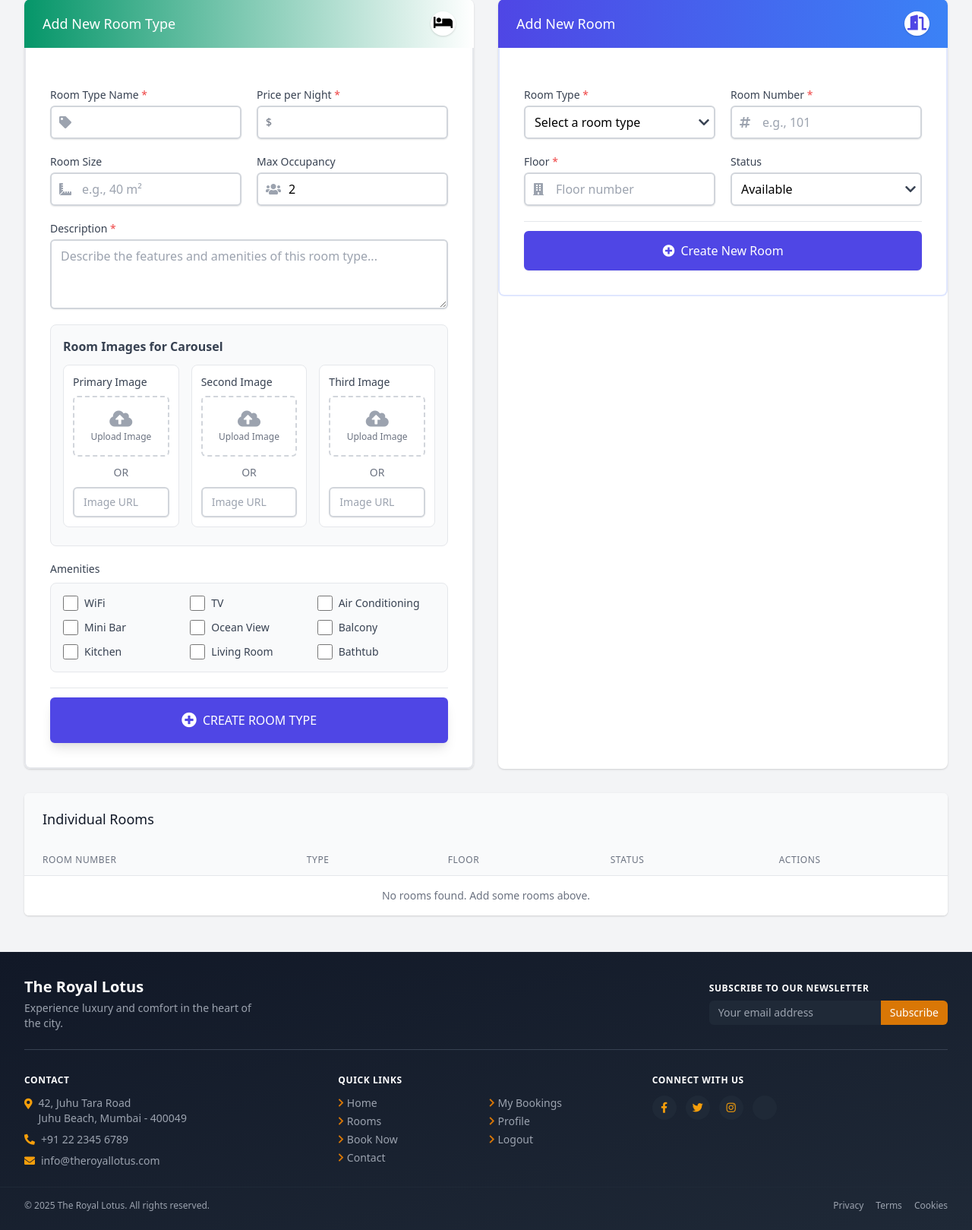
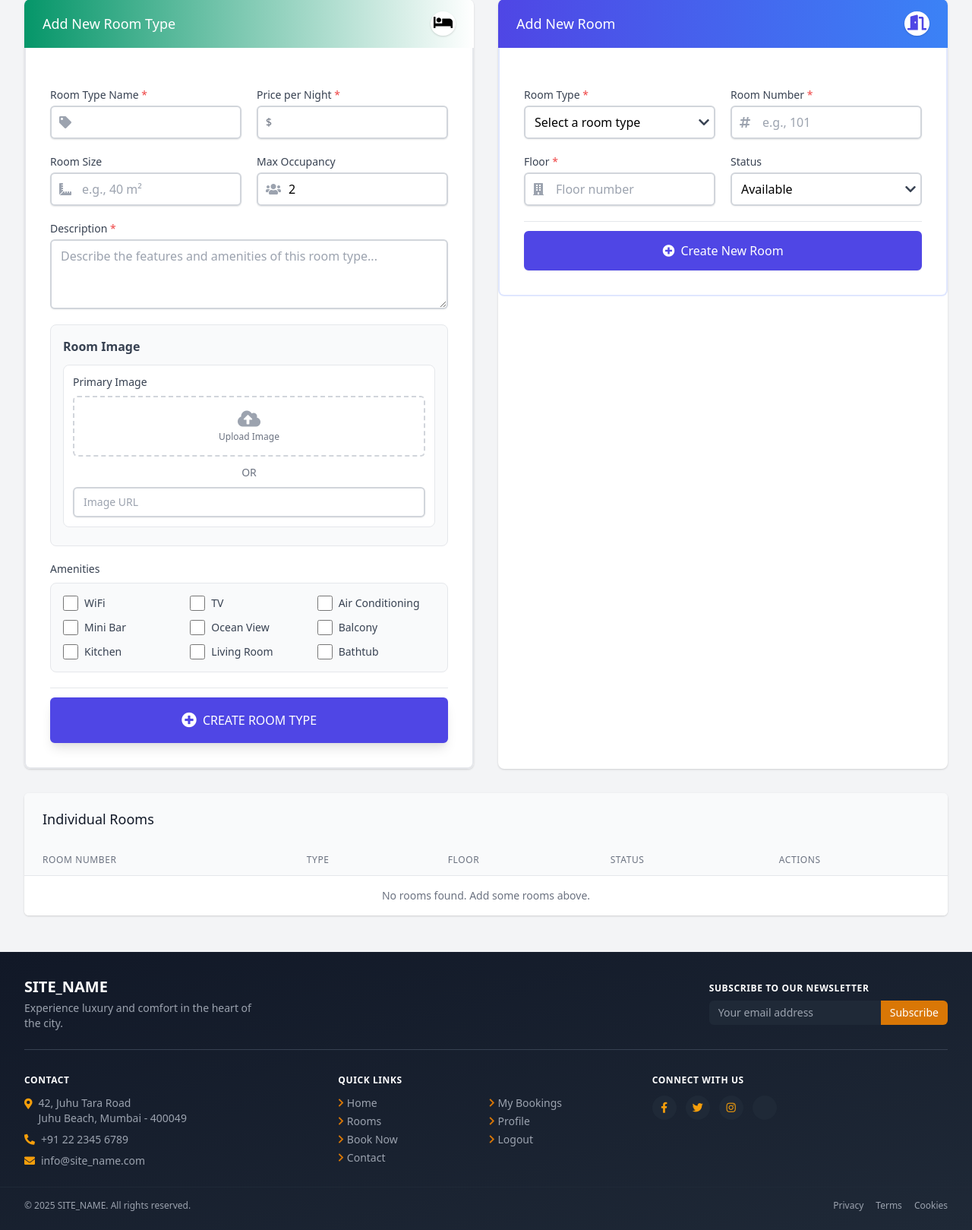
Before and after one commit to Ajajeet93/TheRoyalStayNew, a PHP site: page /hotel_management/manage_rooms.php in a window 1280 px wide. Shown: the part 703-2322 px from the top of the page at 76% size. Run offline with PHP 8.4, Linux system fonts and the light colour scheme; a user stored in the database is signed in; data comes from the database, SQL or seed files in the repository; data that the repository does not hold is empty; some libraries are stand-ins or nearby versions.

Commit message:
Add files via upload

```diff
--- a/manage_rooms.php
+++ b/manage_rooms.php
@@ -29,8 +29,6 @@ if ($_SERVER['REQUEST_METHOD'] === 'POST' && isset($_POST['action'])) {
         $size = $_POST['size'] ?? '';
         $max_occupancy = $_POST['max_occupancy'] ?? 2;
         $image_url = $_POST['image_url'] ?? '';
-        $image_url_2 = $_POST['image_url_2'] ?? '';
-        $image_url_3 = $_POST['image_url_3'] ?? '';
 
         // Handle image uploads
         $upload_dir = 'images/rooms/';
@@ -52,40 +50,6 @@ if ($_SERVER['REQUEST_METHOD'] === 'POST' && isset($_POST['action'])) {
             }
         }
 
-        // Process second image upload
-        if (isset($_FILES['image_upload_2']) && $_FILES['image_upload_2']['error'] == 0) {
-            $file_tmp = $_FILES['image_upload_2']['tmp_name'];
-            $file_name = basename($_FILES['image_upload_2']['name']);
-            $file_ext = strtolower(pathinfo($file_name, PATHINFO_EXTENSION));
-
-            // Generate unique filename
-            $new_file_name = uniqid('room_') . '.' . $file_ext;
-            $destination = $upload_dir . $new_file_name;
-
-            // Check if file is an image
-            $allowed_types = ['jpg', 'jpeg', 'png', 'gif'];
-            if (in_array($file_ext, $allowed_types) && move_uploaded_file($file_tmp, $destination)) {
-                $image_url_2 = $destination;
-            }
-        }
-
-        // Process third image upload
-        if (isset($_FILES['image_upload_3']) && $_FILES['image_upload_3']['error'] == 0) {
-            $file_tmp = $_FILES['image_upload_3']['tmp_name'];
-            $file_name = basename($_FILES['image_upload_3']['name']);
-            $file_ext = strtolower(pathinfo($file_name, PATHINFO_EXTENSION));
-
-            // Generate unique filename
-            $new_file_name = uniqid('room_') . '.' . $file_ext;
-            $destination = $upload_dir . $new_file_name;
-
-            // Check if file is an image
-            $allowed_types = ['jpg', 'jpeg', 'png', 'gif'];
-            if (in_array($file_ext, $allowed_types) && move_uploaded_file($file_tmp, $destination)) {
-                $image_url_3 = $destination;
-            }
-        }
-
         // Process amenities
         $amenities = [];
         if (isset($_POST['amenities']) && is_array($_POST['amenities'])) {
@@ -104,8 +68,6 @@ if ($_SERVER['REQUEST_METHOD'] === 'POST' && isset($_POST['action'])) {
                     'max_occupancy' => $max_occupancy,
                     'amenities' => json_encode($amenities),
                     'image_url' => $image_url,
-                    'image_url_2' => $image_url_2,
-                    'image_url_3' => $image_url_3,
                     'updated_at' => date('Y-m-d H:i:s')
                 ]);
 
@@ -330,7 +292,7 @@ $common_amenities = ['WiFi', 'TV', 'Air Conditioning', 'Mini Bar', 'Ocean View',
                         </div>
 
                         <div class="p-4 bg-gray-50 rounded-lg border border-gray-200">
-                            <label class="block text-base font-bold text-gray-700 mb-3">Room Images for Carousel</label>
+                            <label class="block text-base font-bold text-gray-700 mb-3">Room Image</label>
 
                             <div class="flex flex-nowrap overflow-x-auto pb-2 space-x-4 carousel-inputs">
                                 <!-- Image 1 -->
@@ -348,42 +310,6 @@ $common_amenities = ['WiFi', 'TV', 'Air Conditioning', 'Mini Bar', 'Ocean View',
                                             <span class="text-gray-500 text-sm">OR</span>
                                         </div>
                                         <input type="url" name="image_url" id="image_url" class="w-full border-2 border-gray-300 rounded-md py-2 px-3 bg-white shadow-sm text-sm" placeholder="Image URL">
-                                    </div>
-                                </div>
-
-                                <!-- Image 2 -->
-                                <div class="min-w-[250px] flex-1">
-                                    <div class="bg-white p-3 rounded-lg border border-gray-200 h-full">
-                                        <label class="block text-sm font-medium text-gray-700 mb-2">Second Image</label>
-                                        <div class="relative border-2 border-gray-300 border-dashed rounded-md mb-2">
-                                            <input type="file" name="image_upload_2" id="image_upload_2" class="w-full h-full absolute inset-0 opacity-0 cursor-pointer" accept="image/*">
-                                            <div class="text-center p-4">
-                                                <i class="fas fa-cloud-upload-alt text-gray-400 text-2xl mb-1"></i>
-                                                <p class="text-xs text-gray-500">Upload Image</p>
-                                            </div>
-                                        </div>
-                                        <div class="text-center mb-2">
-                                            <span class="text-gray-500 text-sm">OR</span>
-                                        </div>
-                                        <input type="url" name="image_url_2" id="image_url_2" class="w-full border-2 border-gray-300 rounded-md py-2 px-3 bg-white shadow-sm text-sm" placeholder="Image URL">
-                                    </div>
-                                </div>
-
-                                <!-- Image 3 -->
-                                <div class="min-w-[250px] flex-1">
-                                    <div class="bg-white p-3 rounded-lg border border-gray-200 h-full">
-                                        <label class="block text-sm font-medium text-gray-700 mb-2">Third Image</label>
-                                        <div class="relative border-2 border-gray-300 border-dashed rounded-md mb-2">
-                                            <input type="file" name="image_upload_3" id="image_upload_3" class="w-full h-full absolute inset-0 opacity-0 cursor-pointer" accept="image/*">
-                                            <div class="text-center p-4">
-                                                <i class="fas fa-cloud-upload-alt text-gray-400 text-2xl mb-1"></i>
-                                                <p class="text-xs text-gray-500">Upload Image</p>
-                                            </div>
-                                        </div>
-                                        <div class="text-center mb-2">
-                                            <span class="text-gray-500 text-sm">OR</span>
-                                        </div>
-                                        <input type="url" name="image_url_3" id="image_url_3" class="w-full border-2 border-gray-300 rounded-md py-2 px-3 bg-white shadow-sm text-sm" placeholder="Image URL">
                                     </div>
                                 </div>
                             </div>
```
